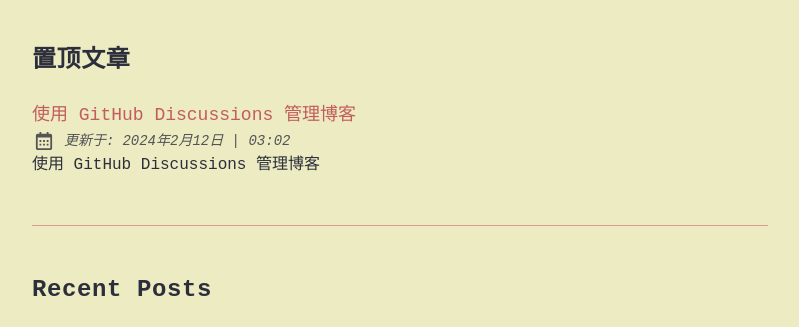
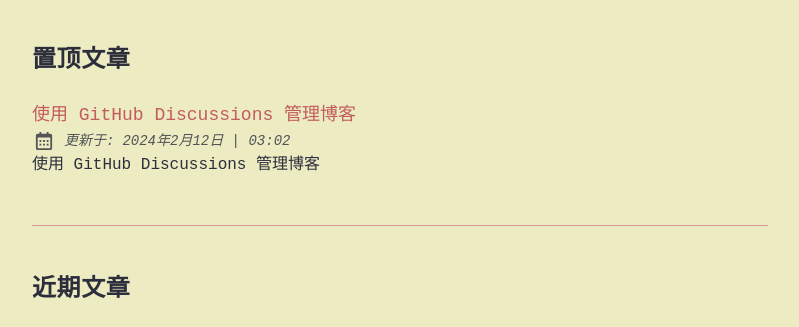
Before and after one commit to mwxxhdb/mwxxhdb.github.io, an Astro site: page / in a window 1280 px wide. Shown: the part 437-764 px from the top of the page, without its empty margins (240-1039 px from the left). Built offline with nearby package versions, Linux system fonts and the light colour scheme; Astro itself is replaced by a stand-in of ours; some packages are replaced by stand-ins of ours.

Commit message:
fix: i18n

```diff
--- a/src/pages/index.astro
+++ b/src/pages/index.astro
@@ -81,7 +81,7 @@
     {
       recentPosts.length > 0 && (
         <section id="recent-posts">
-          <h2>Recent Posts</h2>
+          <h2>近期文章</h2>
           <ul>
             {recentPosts.map(
               ({ data, slug }, index) =>
```
Also changed, not shown: .github/workflows/deploy.yml.
